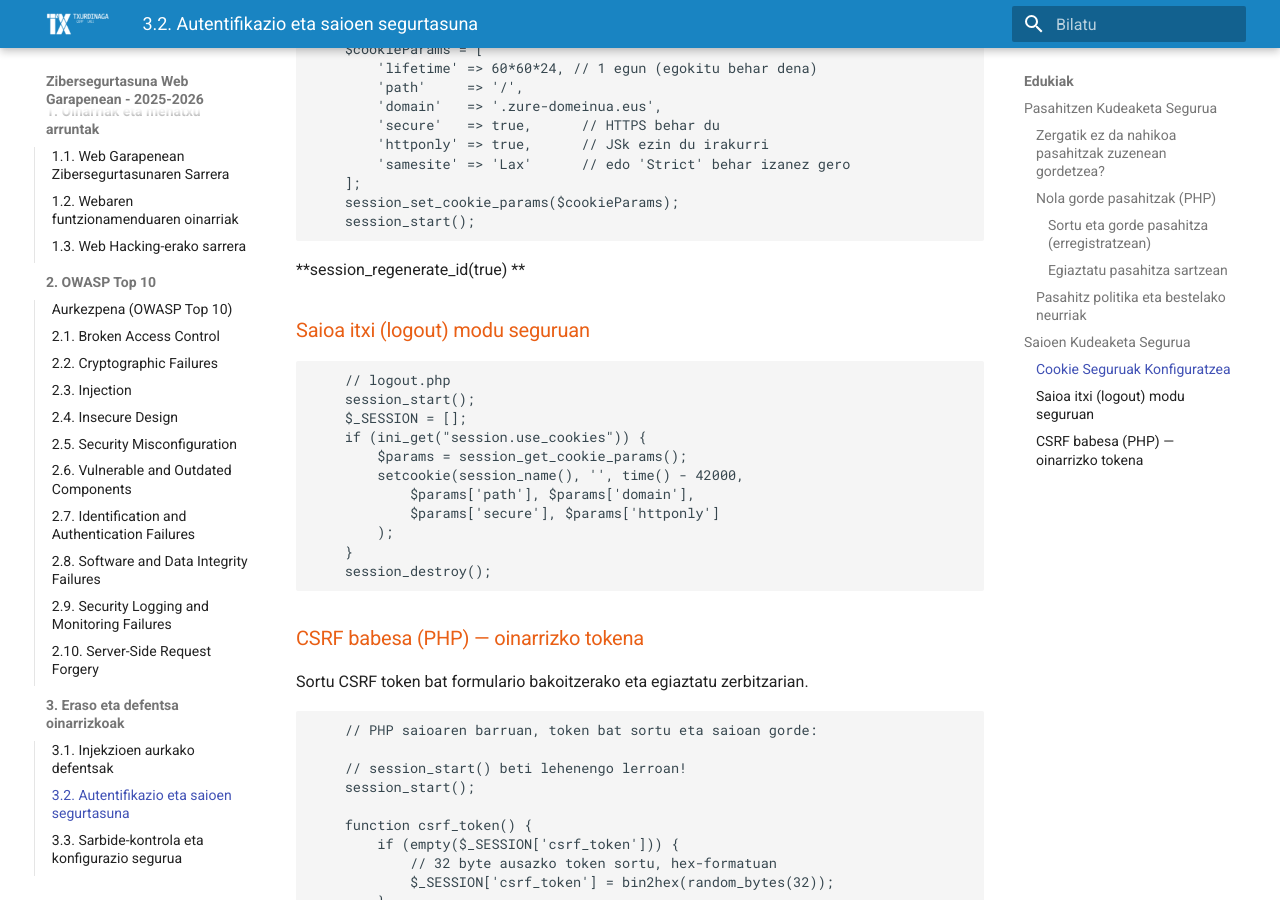
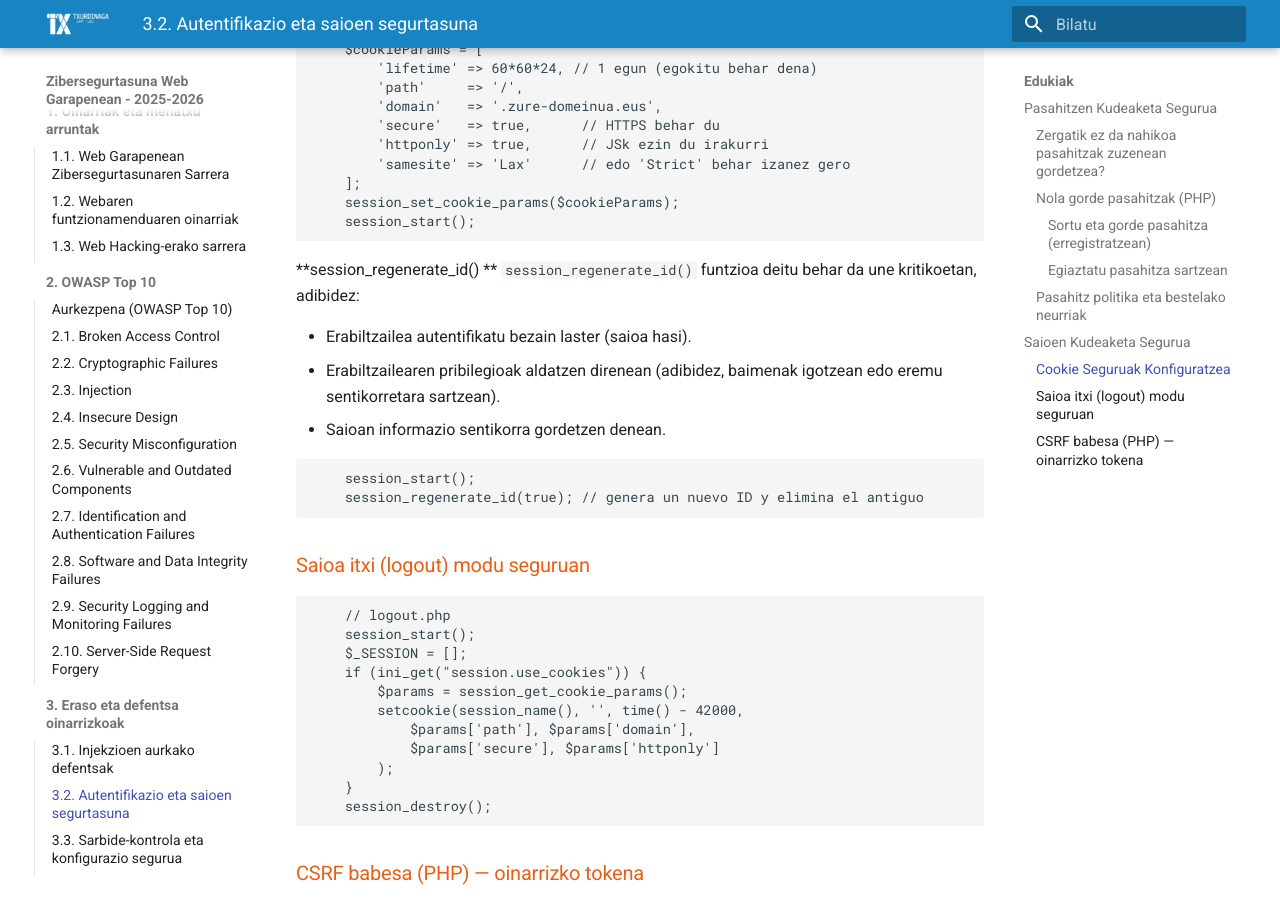
Before and after one commit to martinezjone/ziber_apunteak, an MkDocs documentation site: the page built from docs/eraso_defentsak/autentifikazioa.md, in a window 1280 px wide and 900 px high, scrolled down 2323 px. Built offline with MkDocs 1.6.1 and Material for MkDocs 9.7.7, drawn with Linux system fonts in a browser that asks for light colours.

Commit message:
Autentifikazioa 2

````diff
--- a/docs/eraso_defentsak/autentifikazioa.md
+++ b/docs/eraso_defentsak/autentifikazioa.md
@@ -107,9 +107,17 @@ Ezarri cookie-aren parametro seguruak session_set_cookie_params() erabiliz sessi
     session_start();
 ```
 
-**session_regenerate_id(true) **
+**session_regenerate_id() **
+`session_regenerate_id()` funtzioa  deitu behar da une kritikoetan, adibidez:
 
+- Erabiltzailea autentifikatu bezain laster (saioa hasi).
+- Erabiltzailearen pribilegioak aldatzen direnean (adibidez, baimenak igotzean edo eremu sentikorretara sartzean).
+- Saioan informazio sentikorra gordetzen denean.
 
+```php
+    session_start();
+    session_regenerate_id(true); // genera un nuevo ID y elimina el antiguo
+```
 
 ### Saioa itxi (logout) modu seguruan
 
````
